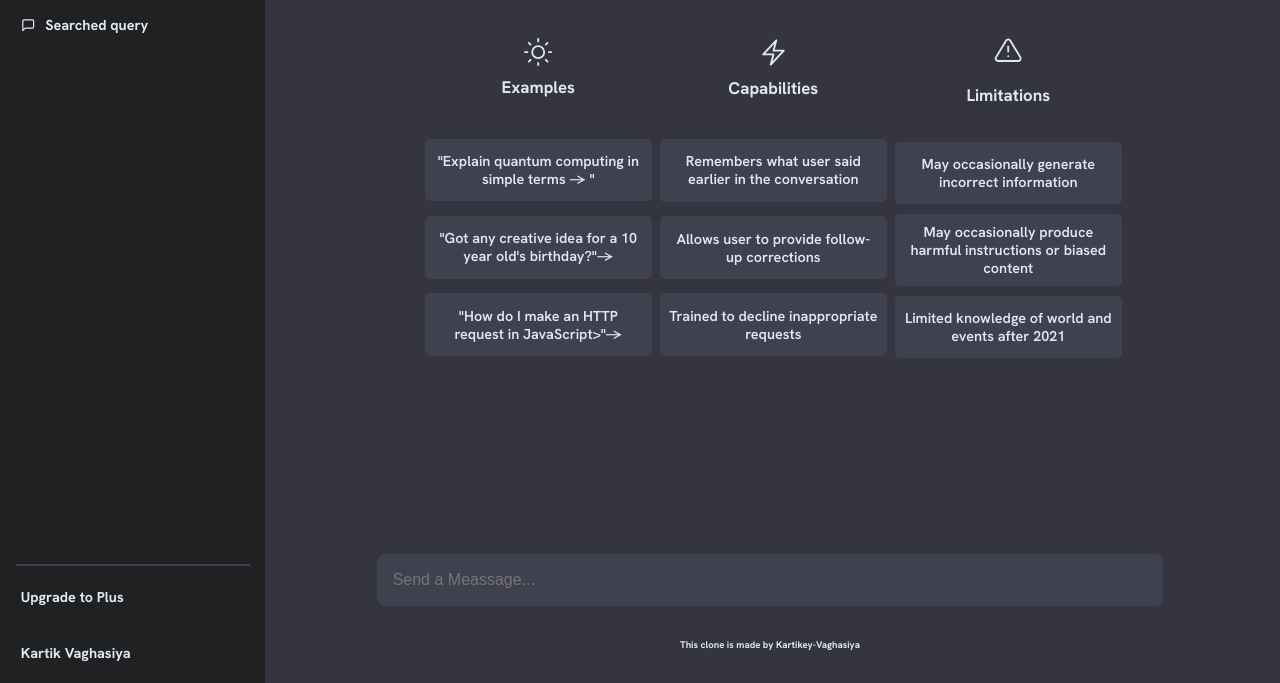
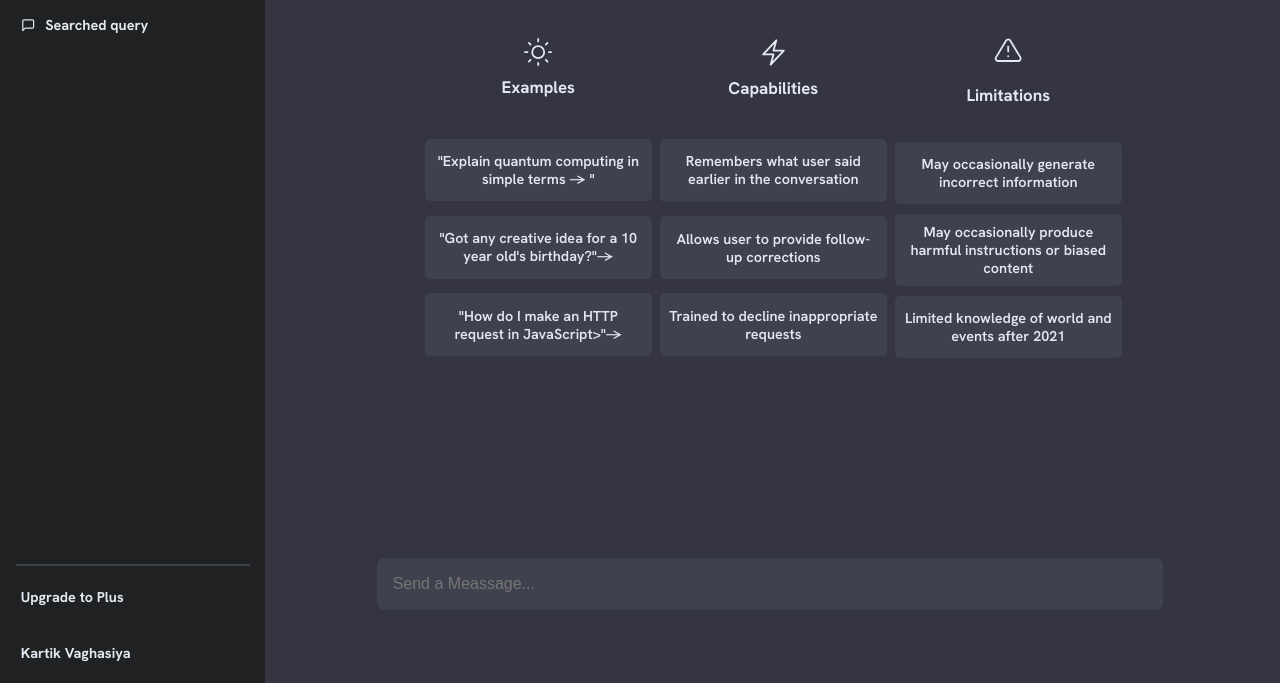
Before and after one commit to adikot07/ChatGPT-clone, a plain HTML site: page index.html in a window 1280 px wide. Shown: the part 117-800 px from the top of the page. Drawn offline with Linux system fonts and the light colour scheme.

Commit message:
Update index.html

```diff
--- a/index.html
+++ b/index.html
@@ -133,7 +133,7 @@
             </div>
             <div id="footer">
                 <input type="text" class="searchBox" placeholder="Send a Meassage...">
-                <h6>This clone is made by Kartikey-Vaghasiya</h6>
+                <h6></h6>
             </div>
         </div>
 
```
